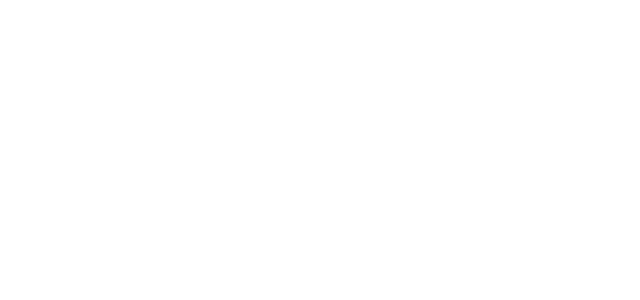
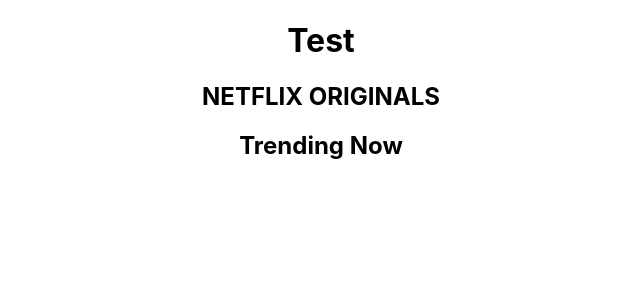
Before and after one commit to DerekEvanson/Netflix-Clone, a React (Create React App) app: page / in a window 1280 px wide. Shown: the top 300 px of the page, without its empty margins (319-959 px from the left). Built offline with nearby package versions, Linux system fonts and the light colour scheme; no server answers.

Commit message:
Set Up Use State & Use Effect

```diff
--- a/src/App.js
+++ b/src/App.js
@@ -1,8 +1,19 @@
 import React from 'react';
 import './App.css';
+import Row from './Row';
+import requests from './requests';
 
 function App() {
-	return <div className="App"></div>;
+	return (
+		<div className="App">
+			<h1>Test</h1>
+			<Row
+				title="NETFLIX ORIGINALS"
+				fetchUrl={requests.fetchNetflixOriginals}
+			/>
+			<Row title="Trending Now" fetchUrl={requests.fetchTrending} />
+		</div>
+	);
 }
 
 export default App;
--- /dev/null
+++ b/src/Row.js
@@ -0,0 +1,20 @@
+import React, { useState, useEffect } from 'react';
+
+function Row({ title }) {
+	const [movies, setMovies] = useState([]);
+
+	// A snippet of code which runs based on a specific condition
+	useEffect(() => {
+		// if brackets blank, run once at load
+	}, []);
+
+	return (
+		<div>
+			<h2>{title}</h2>
+
+			{/* container -> posters */}
+		</div>
+	);
+}
+
+export default Row;
```
Also changed, not shown: src/requests.js (renamed from src/request.js).
